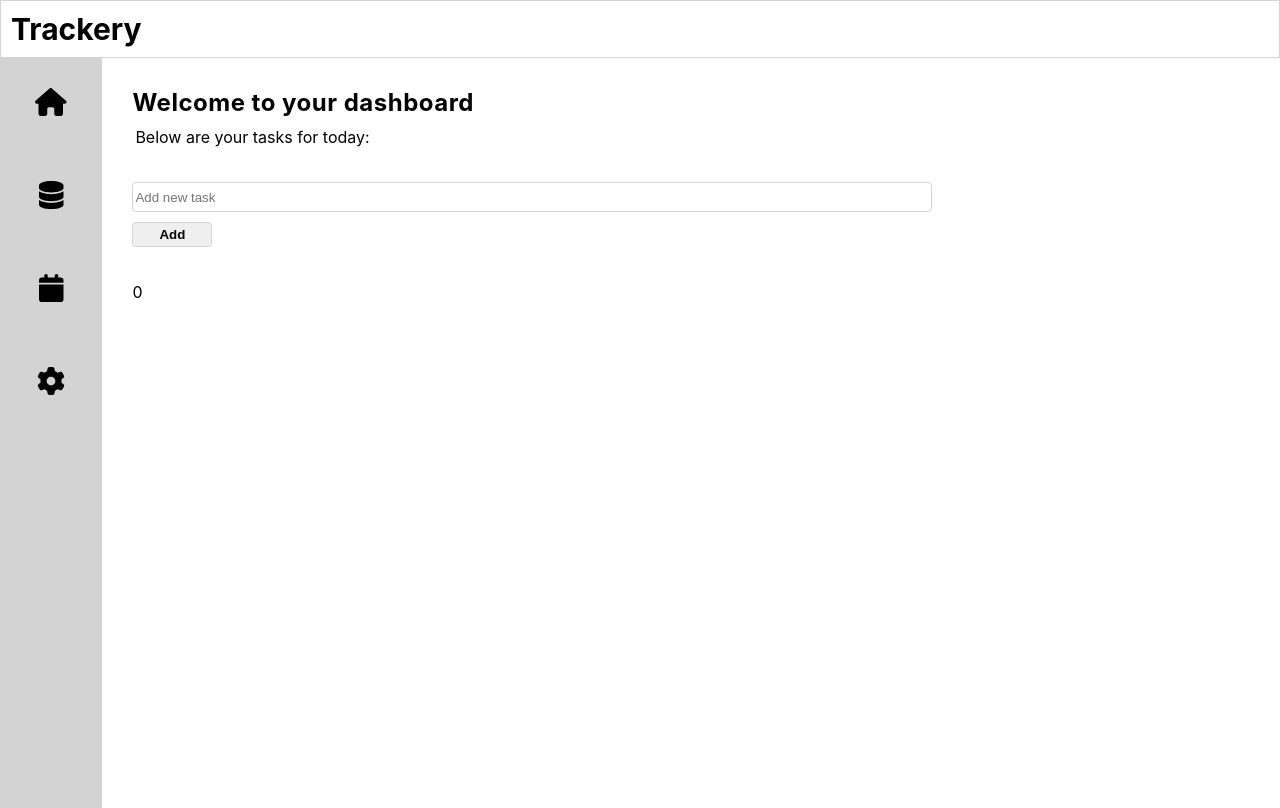
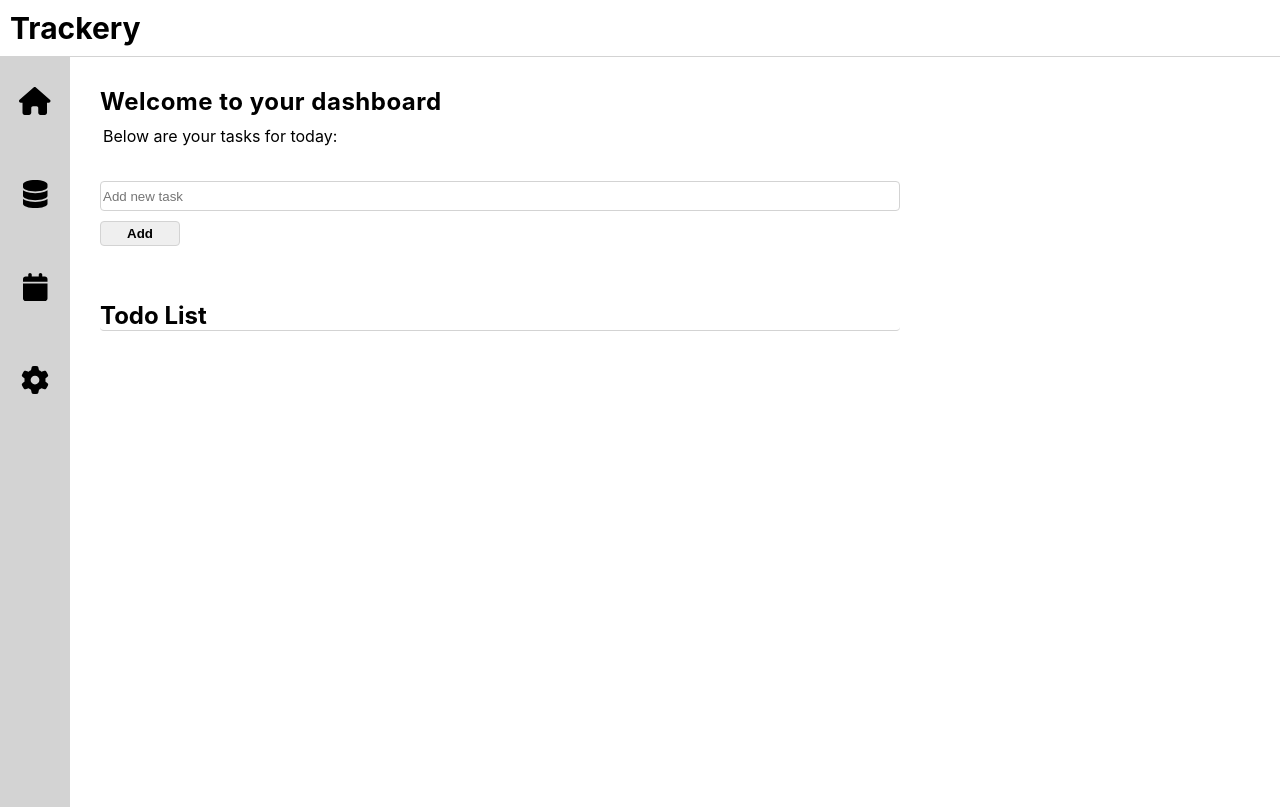
Before and after one commit to tanannis/Trackery-App, a React (Create React App) app: page / in a window 1280 px wide. Built offline with nearby package versions, Linux system fonts and the light colour scheme.

Commit message:
Updated some styling

```diff
--- a/src/components/todolist.js
+++ b/src/components/todolist.js
@@ -24,8 +24,9 @@ const ToDoList = () => {
 			<TodoForm />
 
 			<div className="tasks-list">
-				{state.todos.length &&
-					state.todos.map((todo, index) => (
+				<h2> Todo List </h2>
+				{state.todos.length
+					? state.todos.map((todo, index) => (
 							<div className="task" key={index}>
 								<input
 									className="checkbox"
@@ -50,7 +51,8 @@ const ToDoList = () => {
 									X
 								</button>
 							</div>
-					))}
+					  ))
+					: ""}
 			</div>
 		</div>
 	);
--- a/src/stylesheets/sidebar.scss
+++ b/src/stylesheets/sidebar.scss
@@ -1,10 +1,10 @@
 .sidebar {
 	padding: 15px;
-	width: 8%;
+	width: 70px;
 	height: calc(100vh - 50px);
 	position: sticky;
 	background-color: lightgray;
-	border-color: gray;
+	border-color: darkgray;
 
 	.links-container {
 		display: flex;
--- a/src/stylesheets/topbar.scss
+++ b/src/stylesheets/topbar.scss
@@ -2,7 +2,7 @@
 	height: 100%;
 	padding: 10px;
 	position: sticky;
-	border: 1px solid lightgray;
+	border-bottom: 1px solid lightgray;
 
 	.logo {
 		font-size: 30px;
```
Lines whose indentation alone changed are shown as unchanged.
